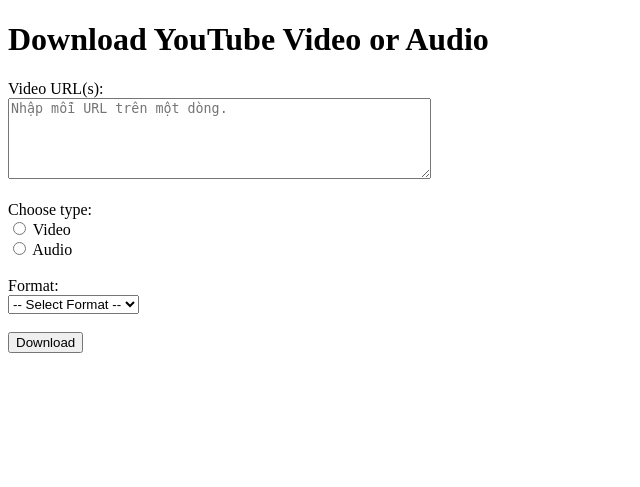
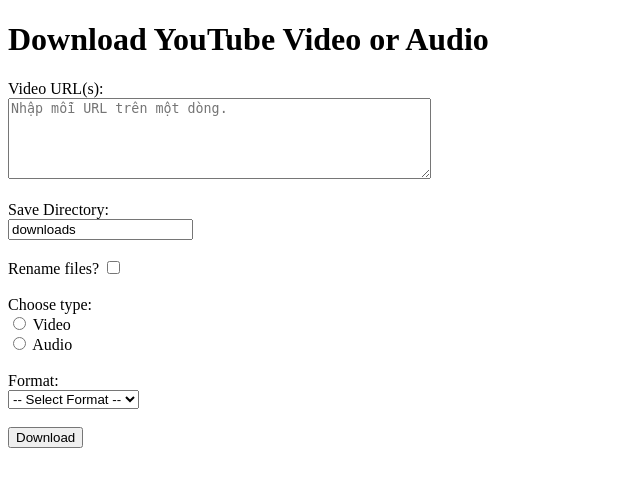
Before and after one commit to duclap41/get_ytb, a FastAPI app: page / in a window 1280 px wide. Shown: the top 487 px of the page, without its empty margins (0-640 px from the left). Run offline with FastAPI, Linux system fonts and the light colour scheme.

Commit message:
add select folder and choose quality features

```diff
--- a/app.py
+++ b/app.py
@@ -5,72 +5,92 @@
 import yt_dlp
 import os
 import re
+from typing import Optional
 
 app = FastAPI()
-
-# Khởi tạo Jinja2 Templates
 templates = Jinja2Templates(directory="templates")
-
-# Cung cấp các tệp tĩnh
 app.mount("/static", StaticFiles(directory="static"), name="static")
 
-# Trang chủ với form nhập URL YouTube
 @app.get("/")
 async def home(request: Request):
     return templates.TemplateResponse("index.html", {"request": request})
 
-# Hàm loại bỏ ký tự đặc biệt
 def sanitize_filename(name):
     return re.sub(r'[\\/*?:"<>|]', "_", name)
 
-# Endpoint tải video hoặc audio
+def get_format_string(type: str, quality: str, format: str) -> str:
+    if type == "video":
+        # Format string cho video với chất lượng cụ thể
+        if quality == "1080":
+            return f"bestvideo[height<=1080]+bestaudio/best[height<=1080]"
+        elif quality == "720":
+            return f"bestvideo[height<=720]+bestaudio/best[height<=720]"
+        elif quality == "480":
+            return f"bestvideo[height<=480]+bestaudio/best[height<=480]"
+        elif quality == "360":
+            return f"bestvideo[height<=360]+bestaudio/best[height<=360]"
+    else:
+        # Format string cho audio
+        return "bestaudio/best"
+
 @app.post("/download")
 async def download(
-    request: Request,  # Thêm request để sử dụng template
+    request: Request,
     url: str = Form(...),
     type: str = Form(...),
-    format: str = Form(...)
+    format: str = Form(...),
+    save_path: str = Form(...),
+    rename: Optional[bool] = Form(False),
+    name_format: Optional[str] = Form("video_"),
+    start_number: Optional[int] = Form(1),
+    quality: Optional[str] = Form(None)
 ):
     try:
-        # Chuyển đổi chuỗi URL nhập vào thành danh sách URL
+        if not os.path.exists(save_path):
+            os.makedirs(save_path)
+
         urls = url.splitlines()
-
-        # Đảm bảo thư mục downloads tồn tại
-        if not os.path.exists('downloads'):
-            os.makedirs('downloads')
-
         messages = []
+        current_number = start_number
 
         for u in urls:
-            u = u.strip()  # Loại bỏ khoảng trắng dư thừa
+            u = u.strip()
             if not u:
-                continue  # Nếu URL trống, bỏ qua
+                continue
 
-            # Cấu hình tải video/audio
+            if rename:
+                new_filename = f"{name_format}{current_number}"
+                output_template = os.path.join(save_path, new_filename + ".%(ext)s")
+                current_number += 1
+            else:
+                output_template = os.path.join(save_path, sanitize_filename("%(title)s.%(ext)s"))
+
             ydl_opts = {
-                'format': 'bestaudio/best' if type == 'audio' else 'bestvideo+bestaudio/best',
-                'outtmpl': f'downloads/{sanitize_filename("%(title)s")}.%(ext)s',
+                'format': get_format_string(type, quality, format),
+                'outtmpl': output_template,
                 'postprocessors': []
             }
 
-            if type == 'audio' and format != "original":
+            # Thêm postprocessor cho format cụ thể
+            if type == "video":
+                ydl_opts['postprocessors'].append({
+                    'key': 'FFmpegVideoConvertor',
+                    'preferedformat': format,  # mp4 hoặc mkv
+                })
+            elif type == "audio":
                 ydl_opts['postprocessors'].append({
                     'key': 'FFmpegExtractAudio',
                     'preferredcodec': format,
                     'preferredquality': '192',
                 })
 
-            # Tải file
             with yt_dlp.YoutubeDL(ydl_opts) as ydl:
                 info_dict = ydl.extract_info(u, download=True)
-                file_name = ydl.prepare_filename(info_dict)
-                if type == "audio":
-                    file_name = os.path.splitext(file_name)[0] + f".{format}"
+                if rename:
+                    messages.append(f"Đã tải về: {new_filename}")
+                else:
+                    messages.append(f"Đã tải về: {sanitize_filename(info_dict['title'])}")
 
-            # Thêm thông báo tải thành công
-            messages.append(f"Đã tải về: {sanitize_filename(info_dict['title'])}")
-
-        # Trả về thông báo cho tất cả các URL
         return templates.TemplateResponse(
             "index.html",
             {"request": request, "message": "<br>".join(messages)}
--- a/templates/index.html
+++ b/templates/index.html
@@ -3,26 +3,33 @@
 <head>
     <title>Download YouTube Video or Audio</title>
     <script>
-        // Hàm để thay đổi danh sách format dựa trên lựa chọn radio
-        function updateFormatOptions() {
+        function updateFormatAndQuality() {
             const formatList = document.getElementById("format");
-            const videoFormats = ["mp4", "avi", "wmv", "mkv", "hevc"];
-            const audioFormats = ["original", "mp3", "wma", "wav", "flac", "aac"];
+            const qualityDiv = document.getElementById("quality_section");
+            const selectedOption = document.querySelector('input[name="type"]:checked').value;
 
-            // Xóa tất cả các tùy chọn cũ
+            // Hiển thị/ẩn phần chọn chất lượng video
+            qualityDiv.style.display = selectedOption === "video" ? "block" : "none";
+
+            // Cập nhật danh sách format
             formatList.innerHTML = "";
 
-            // Lấy lựa chọn của người dùng
-            const selectedOption = document.querySelector('input[name="type"]:checked').value;
-
-            // Thêm các format mới tương ứng
-            const options = selectedOption === "video" ? videoFormats : audioFormats;
-
-            for (const format of options) {
-                const optionElement = document.createElement("option");
-                optionElement.value = format;
-                optionElement.textContent = format === "original" ? "Original Format" : format.toUpperCase();
-                formatList.appendChild(optionElement);
+            if (selectedOption === "video") {
+                const videoFormats = ["mp4", "mkv"];
+                for (const format of videoFormats) {
+                    const optionElement = document.createElement("option");
+                    optionElement.value = format;
+                    optionElement.textContent = format.toUpperCase();
+                    formatList.appendChild(optionElement);
+                }
+            } else {
+                const audioFormats = ["mp3", "m4a", "wav", "aac"];
+                for (const format of audioFormats) {
+                    const optionElement = document.createElement("option");
+                    optionElement.value = format;
+                    optionElement.textContent = format.toUpperCase();
+                    formatList.appendChild(optionElement);
+                }
             }
         }
     </script>
@@ -34,14 +41,41 @@
         <label for="url">Video URL(s):</label><br>
         <textarea id="url" name="url" rows="5" cols="50" required placeholder="Nhập mỗi URL trên một dòng."></textarea><br><br>
 
-        <!-- Chọn loại tải về: Video hoặc Audio -->
+        <!-- Thư mục lưu -->
+        <label for="save_path">Save Directory:</label><br>
+        <input type="text" id="save_path" name="save_path" value="downloads" required><br><br>
+
+        <!-- Đổi tên -->
+        <label for="rename">Rename files?</label>
+        <input type="checkbox" id="rename" name="rename"><br><br>
+
+        <!-- Tùy chọn đổi tên -->
+        <div id="rename_options" style="display: none;">
+            <label for="name_format">Name Format:</label>
+            <input type="text" id="name_format" name="name_format" value="video_" placeholder="Prefix for files"><br>
+            <label for="start_number">Start Number:</label>
+            <input type="number" id="start_number" name="start_number" value="1" min="0"><br><br>
+        </div>
+
+        <!-- Chọn loại -->
         <label>Choose type:</label><br>
-        <input type="radio" id="video" name="type" value="video" onchange="updateFormatOptions()" required>
+        <input type="radio" id="video" name="type" value="video" onchange="updateFormatAndQuality()" required>
         <label for="video">Video</label><br>
-        <input type="radio" id="audio" name="type" value="audio" onchange="updateFormatOptions()" required>
+        <input type="radio" id="audio" name="type" value="audio" onchange="updateFormatAndQuality()" required>
         <label for="audio">Audio</label><br><br>
 
-        <!-- Danh sách định dạng -->
+        <!-- Chọn chất lượng video -->
+        <div id="quality_section" style="display: none;">
+            <label for="quality">Video Quality:</label><br>
+            <select id="quality" name="quality">
+                <option value="1080">1080p</option>
+                <option value="720">720p</option>
+                <option value="480">480p</option>
+                <option value="360">360p</option>
+            </select><br><br>
+        </div>
+
+        <!-- Chọn format -->
         <label for="format">Format:</label><br>
         <select id="format" name="format" required>
             <option value="">-- Select Format --</option>
@@ -50,5 +84,13 @@
         <!-- Submit -->
         <input type="submit" value="Download">
     </form>
+
+    <script>
+        // Script để hiện/ẩn tùy chọn đổi tên
+        document.getElementById('rename').addEventListener('change', function() {
+            document.getElementById('rename_options').style.display =
+                this.checked ? 'block' : 'none';
+        });
+    </script>
 </body>
 </html>
```
